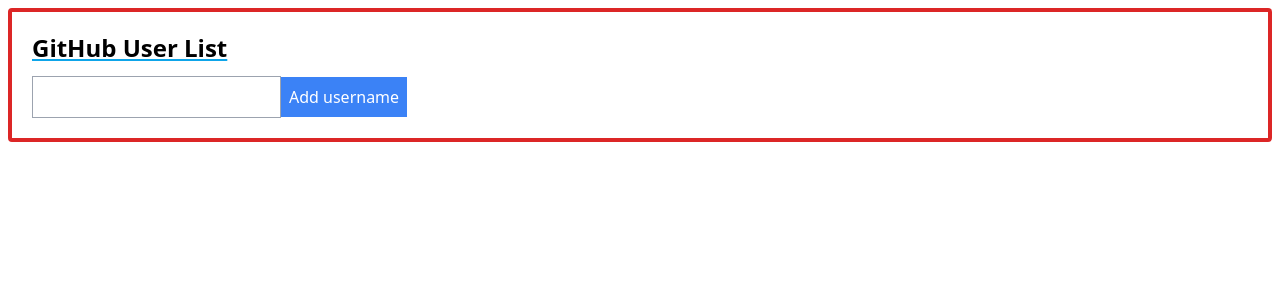
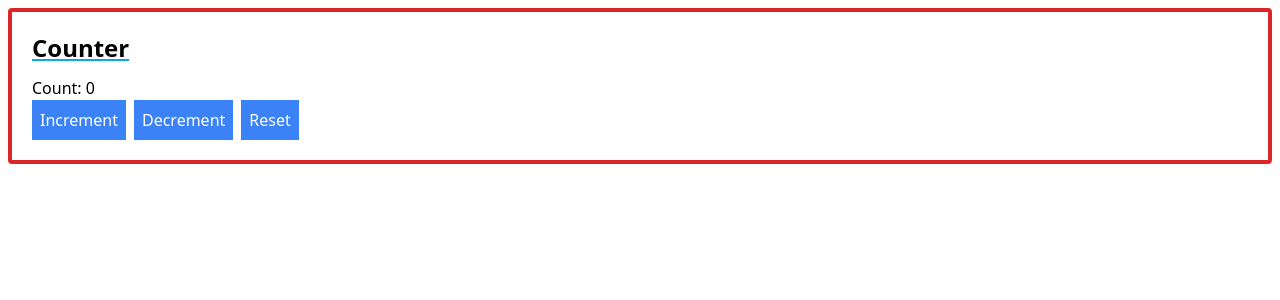
Before and after one commit to Gilxhon001/ReactJsExercises, a React (Create React App) app: page / in a window 1280 px wide. Shown: the top 300 px of the page. Built offline with nearby package versions, Linux system fonts and the light colour scheme.

Commit message:
Custom Hooks - 01 Finished

```diff
--- a/src/App.js
+++ b/src/App.js
@@ -1,12 +1,12 @@
 import React from "react";
+import { ClickCounter } from "./ClickCounter";
 import Container from "./Container";
-import GithubUserList from "./GithubUserList";
 
 const App = () => {
 
     return (
-        <Container tittle="GitHub User List">
-            <GithubUserList/>
+        <Container tittle="Counter">
+            <ClickCounter initialValue={0} />
         </Container>
     )
 }
--- a/src/ClickCounter.js
+++ b/src/ClickCounter.js
@@ -1,23 +1,26 @@
-import React, { useState, useEffect } from "react";
-import CounterButton from "./CounterButton";
+import React, { useState } from 'react';
 
-export const ClickCounter = ({incrementValue=1, startingValue=0, onCounterChange}) => {
-    const [count, setCount] = useState(startingValue);
+export const useCounter = (initialCount = 0) => {
+  const [count, setCount] = useState(initialCount);
 
-    const handleCounterIncrement = () => {
-        setCount(count + incrementValue)
-    }
+  const increment = () => setCount(count + 1);
+  const decrement = () => setCount(count - 1);
+  const reset = () => setCount(initialCount);
 
-    useEffect(() => {
-        if (onCounterChange) {
-            onCounterChange(count);
-        }
-    }, [count, onCounterChange]);
+  return [count, increment, decrement, reset];
+}
+
+export const ClickCounter = ({initialValue}) => {
+
+    const [count, increment, decrement, reset] = useCounter(initialValue);
+
 
     return (
         <div>
             <h3>Count: {count}</h3>
-            <CounterButton handleInc={handleCounterIncrement} />
+            <button className='bg-blue-500 text-white p-2 mr-2' onClick={increment}>Increment</button>
+            <button className='bg-blue-500 text-white p-2 mr-2' onClick={decrement}>Decrement</button>
+            <button className='bg-blue-500 text-white p-2 mr-2' onClick={reset}>Reset</button>
         </div>
     )
 }
```
Also changed, not shown: src/CounterButton.js (+10 -6 lines).
